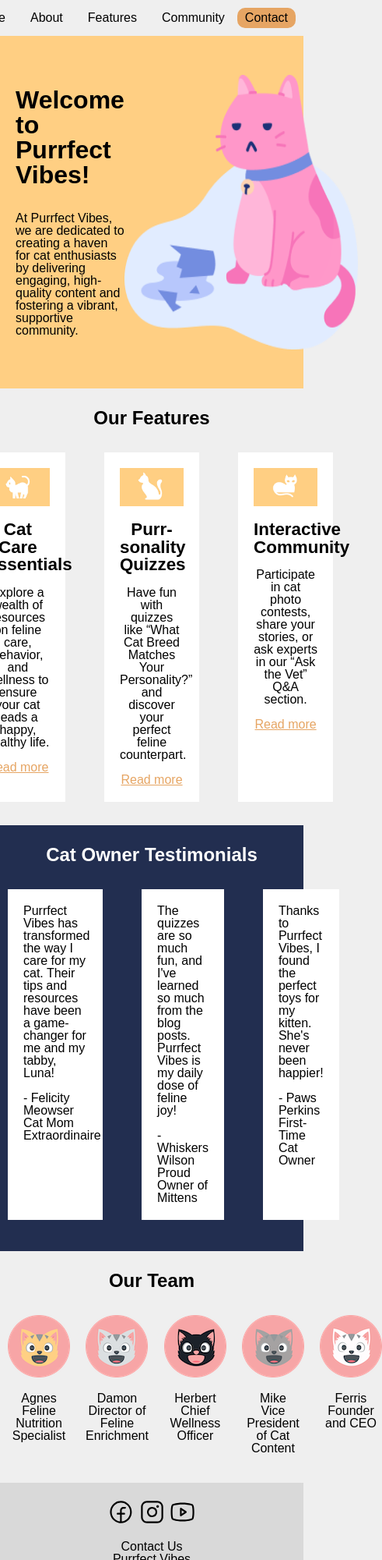
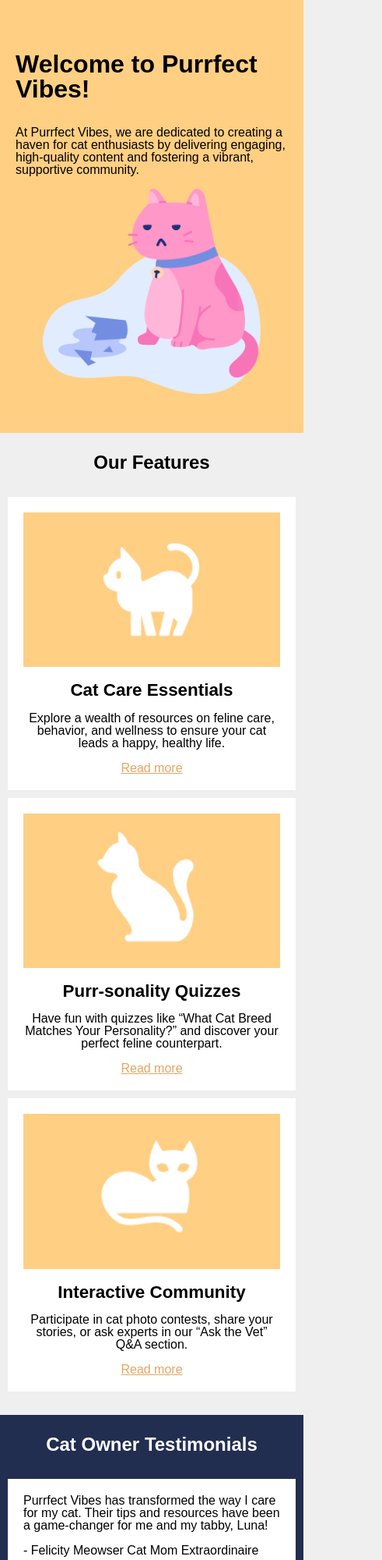
Before and after one commit to mwojciechowski-sddcd/COMM672_assignmentM8, a plain HTML site: page beginning/index.html in a window 390 px wide. Shown: the top 2000 px of the page at 78% size, 491 px wide, since content can reach past the window. Drawn offline with Linux system fonts and the light colour scheme.

Commit message:
Completed most of the assignment. Can't figure out how to get second column of grid to center 2 elements.

```diff
--- a/beginning/css/styles.css
+++ b/beginning/css/styles.css
@@ -223,3 +223,76 @@ footer {
 footer img {
     width: 35px;
 }
+
+@media (min-width: 576px) and (max-width: 767px) {
+    header {
+        visibility: collapse;
+    }
+    header .container {
+        height: 0;
+        padding: 0;
+    }
+}
+
+@media (max-width: 575px) {
+    header {
+        visibility: collapse;
+    }
+    header .container {
+        height: 0;
+        padding: 0;
+    }
+    .hero .container {
+        display: flex;
+        flex-direction: column;
+        justify-content: center;
+        align-items: center;
+    }
+    .hero img {
+        width: 80%;
+    }
+    .hero .hero-text {
+        width: 100%;
+    }
+    .feature-container {
+        display: flex;
+        flex-direction: column;
+        justify-content: center;
+        gap: 10px;
+        padding-bottom: 20px;
+    }
+    .feature-block {
+        text-align: center;
+        background-color: #fff;
+        width: 100%;
+    }
+    .testimonials {
+        padding-bottom: 30px;
+    }
+    .testimonial-container {
+        flex-direction: column;
+        gap: 20px;
+    }
+    .testimonial-block {
+        width: 100%;
+    }
+
+    .team {
+        padding-bottom: 20px;
+    }
+    .team img {
+        width: 80px;
+    }
+    .team-container {
+        display: grid;
+        gap: 10px;
+        grid-template-columns: repeat(3, minmax(auto, 1fr));
+        justify-content: center;
+    }
+    .team-block {
+        text-align: center;
+        align-items: center;
+        width: 100%;
+        margin-left: auto;
+    }
+}
```
